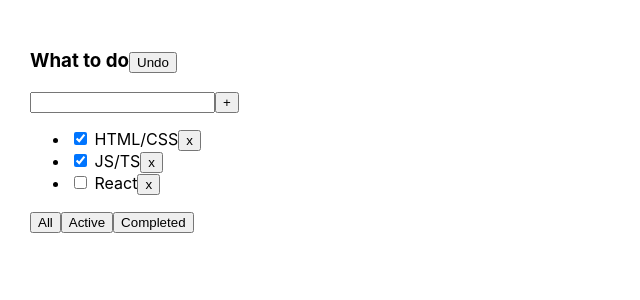
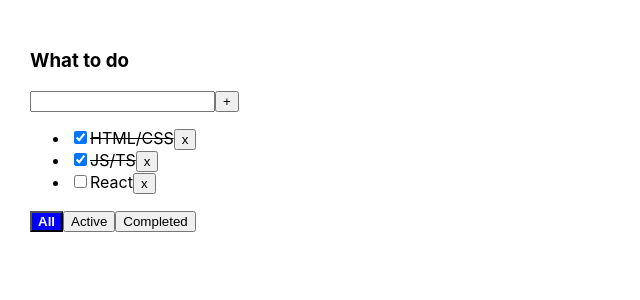
Before and after one commit to Arturp1994/it-incubator-todolist, a React (Create React App) app: page / in a window 1280 px wide. Shown: the top 300 px of the page, without its empty margins (0-640 px from the left). Built offline with nearby package versions, Linux system fonts and the light colour scheme.

Commit message:
Todo list lesson 4

```diff
--- a/src/App.css
+++ b/src/App.css
@@ -6,3 +6,18 @@
 .App > div {
   margin-right: 50px;
 }
+
+.isDone{
+  text-decoration: line-through;
+
+}
+.active {
+  background-color: blue;
+  color: white;
+  font-weight: bold;
+}
+
+.error{
+  border: red 2px solid;
+  outline: none;
+}
--- a/src/App.tsx
+++ b/src/App.tsx
@@ -37,6 +37,11 @@ function App() {
         setFilter(filter)
     }
 
+    const changeTaskStatus = (taskID:string, isDone:boolean)=> {
+        setTasks(tasks.map(t => t.id ===taskID ? {...t, isDone: isDone} : t))
+    }
+
+
     const [filter, setFilter] = useState<FilterValuesType>('all')
 
     let tasksForRender = tasks
@@ -56,6 +61,8 @@ function App() {
                 removeTask={removeTask}
                 changeTodoListFilter={changeTodoListFilter}
                 setLastState={setLastState}
+                changeTaskStatus={changeTaskStatus}
+                filter={filter}
             />
 
         </div>
--- a/src/TodoList.tsx
+++ b/src/TodoList.tsx
@@ -1,5 +1,6 @@
 import React, {useState, KeyboardEvent, ChangeEvent} from 'react';
 import {FilterValuesType} from "./App";
+import './App.css';
 
 export type TaskType = {
     id: string
@@ -11,25 +12,43 @@ type TodoListPropsType = {
     title: string
     tasks: Array<TaskType>
     removeTask: (taskID: string) => void
+    filter: FilterValuesType
     changeTodoListFilter: (filter: FilterValuesType) => void
     addTask: (title: string) => void
+    changeTaskStatus: (taskID:string, isDone:boolean) =>void
     setLastState: () => void
 }
 
 const TodoList = (props: TodoListPropsType) => {
     const [title, setTitle] = useState<string>("")
+    const [error, setError] = useState<boolean>(false)
 
-    const tasksJSX = props.tasks.map(t => {
+    const tasksJSX = props.tasks.length ? props.tasks.map(t => {
         const removeTask = ()=> props.removeTask(t.id)
+        const changeTaskStatus = (e: ChangeEvent<HTMLInputElement>)=>props.changeTaskStatus(t.id, e.currentTarget.checked)
+        const taskClasses=[]
+        if (t.isDone)taskClasses.push('isDone')
+
         return (
-            <li key={t.id}><input type="checkbox" checked={t.isDone}/> <span>{t.title}</span>
+            <li key={t.id}><input
+                onChange={changeTaskStatus}
+                type="checkbox"
+                checked={t.isDone}
+                />
+                <span className={taskClasses.join(' ')}>{t.title}</span>
                 <button onClick={removeTask}>x</button>
             </li>
 
         )
     })
+        : <span>Create your first task!</span>
     const addTask = () => {
-        props.addTask(title)
+        const trimmedTitle= title.trim()
+        if (trimmedTitle) {
+            props.addTask(trimmedTitle)
+        } else {
+            setError(true)
+        }
         setTitle("")
     }
 
@@ -43,26 +62,35 @@ const TodoList = (props: TodoListPropsType) => {
     }
     const onChangeSetTitle = (e: ChangeEvent<HTMLInputElement>) => {
         setTitle(e.currentTarget.value)
+        error && setError(false)
     }
 
     return (
         <div>
             <h3>
-                {props.title}<button onClick={()=>props.setLastState}>Undo</button></h3>
+                {props.title}</h3>
             <div>
                 <input value={title}
                        onChange={onChangeSetTitle}
                        onKeyDown={onKeyDownAddTask}
+                       className={error ? 'error' : ''}
                 />
                 <button onClick={addTask}>+</button>
+                {error && <div style={{color: "red"}}>Title is required!</div>}
             </div>
             <ul>
                 {tasksJSX}
             </ul>
             <div>
-                <button onClick={getOnClickHandler('all')}>All</button>
-                <button onClick={getOnClickHandler('active')}>Active</button>
-                <button onClick={getOnClickHandler('completed')}>Completed</button>
+                <button
+                    className={props.filter === "all" ? 'active' : ''}
+                    onClick={getOnClickHandler('all')}>All</button>
+                <button
+                    className={props.filter === "active" ? 'active' : ''}
+                    onClick={getOnClickHandler('active')}>Active</button>
+                <button
+                    className={props.filter === "completed" ? 'active' : ''}
+                    onClick={getOnClickHandler('completed')}>Completed</button>
             </div>
         </div>
     );
```
